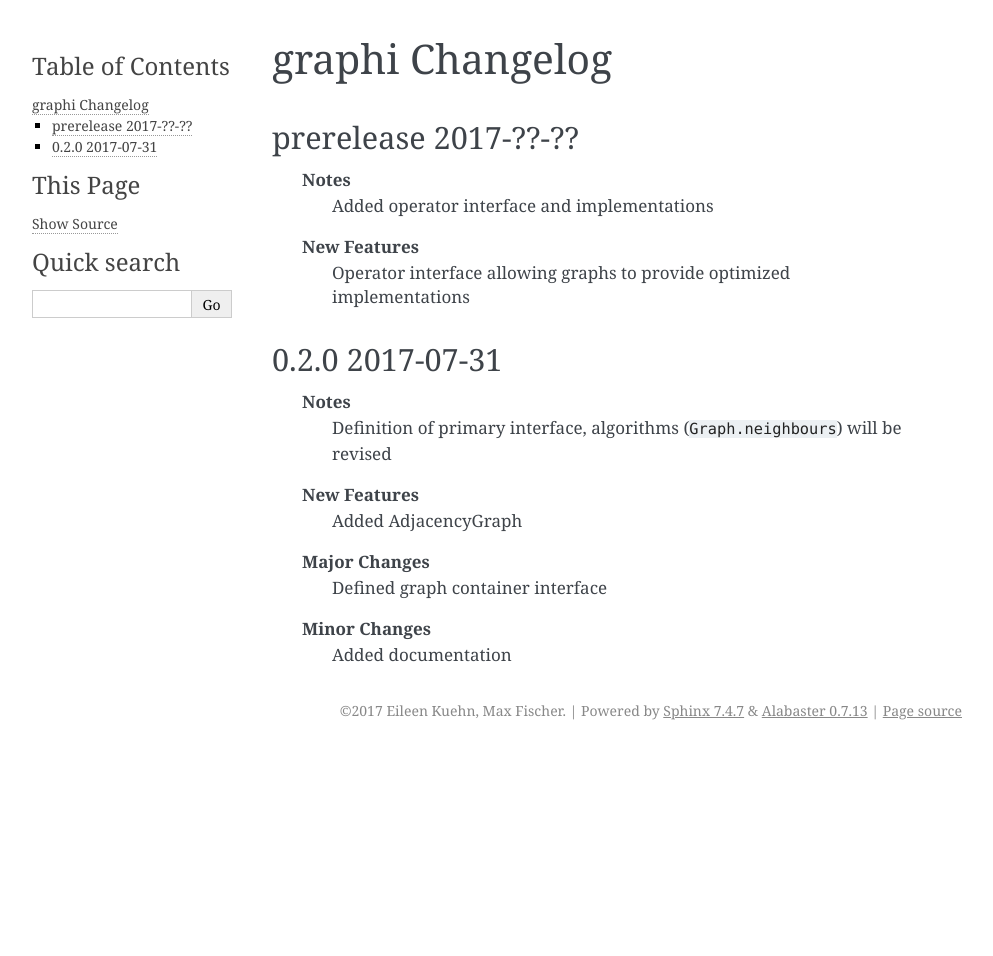
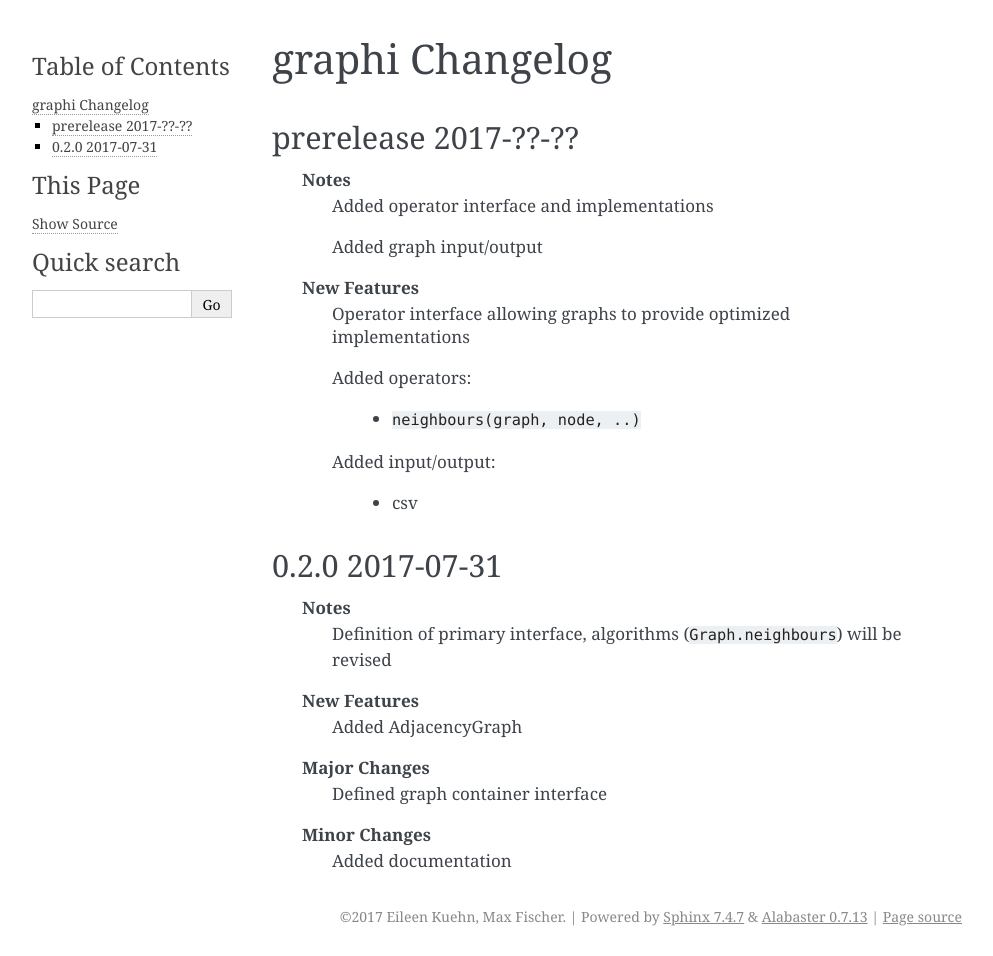
Before and after one commit to MaineKuehn/graphi, a Sphinx documentation site: the page built from docs/source/changelog.rst, in a window 1280 px wide. Shown: the whole page, without its empty margins (148-1141 px from the left). Built offline with Sphinx 7.4.7, drawn with Linux system fonts in a browser that asks for light colours; formulas are drawn with MathJax 3; before the commit the page ends 900 px from its top, so only the background shows below that.

Commit message:
changelog update

```diff
--- a/docs/source/changelog.rst
+++ b/docs/source/changelog.rst
@@ -8,8 +8,18 @@ prerelease 2017-??-??
     **Notes**
         Added operator interface and implementations
 
+        Added graph input/output
+
     **New Features**
         Operator interface allowing graphs to provide optimized implementations
+
+        Added operators:
+
+            - ``neighbours(graph, node, ..)``
+
+        Added input/output:
+
+            - csv
 
 0.2.0 2017-07-31
 ----------------
```
